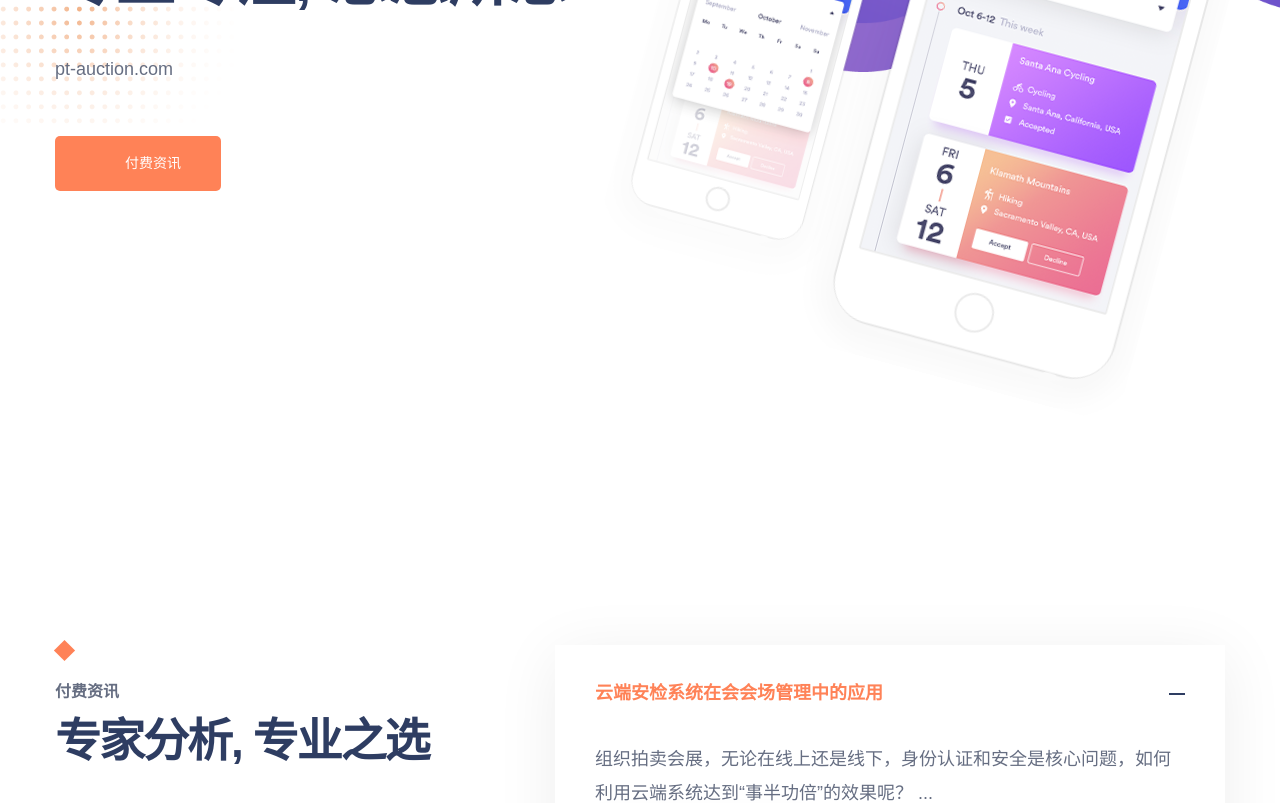
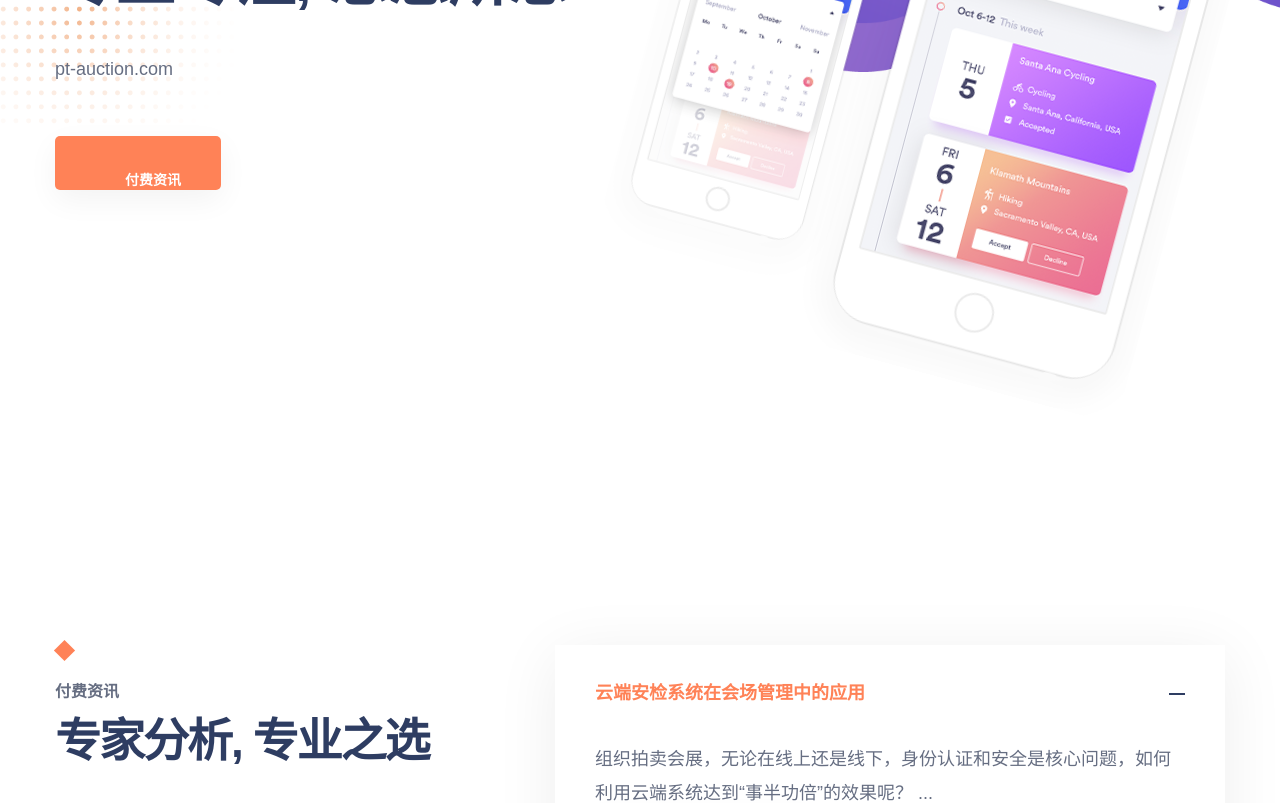
Before and after one commit to 7rose/pt, a plain HTML site: page index.html in a window 1280 px wide. Shown: the part 480-1283 px from the top of the page. Drawn offline with Linux system fonts and the light colour scheme.

Commit message:
Update index.html

```diff
--- a/index.html
+++ b/index.html
@@ -87,9 +87,7 @@
 
 						<ul class="download-btn">
 							<li>
-								<a class="google-play wow fadeInUp" data-wow-duration="1.3s" data-wow-delay="0.9s" href="#info">
-									<span class="text-1">付费资讯</span>
-								</a>
+								<a href="#info" class="main-btn main-btn-2">付费资讯</a>
 							</li>
 					</div>
 				</div>
@@ -132,7 +130,7 @@
 					<div class="accordion" id="accordionFaq">
 						<div class="card">
 							<div class="card-header">
-								<a href="" data-toggle="collapse" data-target="#collapseOne">云端安检系统在会会场管理中的应用</a>
+								<a href="" data-toggle="collapse" data-target="#collapseOne">云端安检系统在会场管理中的应用</a>
 							</div>
 
 							<div id="collapseOne" class="collapse show" data-parent="#accordionFaq">
```
